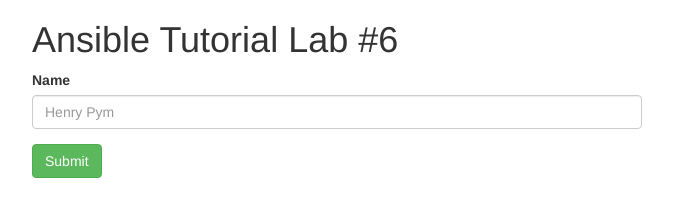
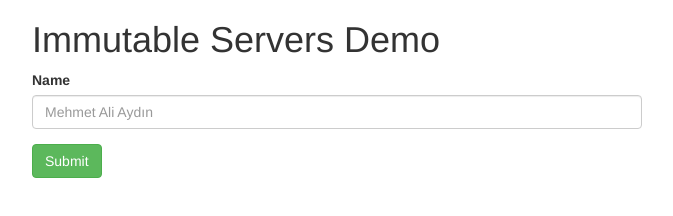
Before and after one commit to maaydin/immutable-servers-demo, a plain HTML site: page frontend/index.html in a window 1280 px wide. Shown: the whole page, without its empty margins (303-976 px from the left). Drawn offline with nearby package versions, Linux system fonts and the light colour scheme.

Commit message:
Title and header updated

```diff
--- a/frontend/index.html
+++ b/frontend/index.html
@@ -1,7 +1,7 @@
 <!doctype html>
 <html>
 <head>
-    <title>Ansible Tutorial Lab #6</title>
+    <title>Immutable Servers Demo</title>
     <link rel="stylesheet" href="https://maxcdn.bootstrapcdn.com/bootstrap/3.0.3/css/bootstrap.min.css"> <!-- load bootstrap via CDN -->
     <script src="https://code.jquery.com/jquery-2.2.4.min.js"></script> <!-- load jquery via CDN -->
     <script>
@@ -44,7 +44,7 @@
 <body>
 <div class="col-sm-6 col-sm-offset-3">
 
-    <h1>Ansible Tutorial Lab #6</h1>
+    <h1>Immutable Servers Demo</h1>
 
     <!-- OUR FORM -->
     <form action="/greeting?name=" method="GET">
@@ -52,7 +52,7 @@
         <!-- NAME -->
         <div id="name-group" class="form-group">
             <label for="name">Name</label>
-            <input type="text" class="form-control" name="name" placeholder="Henry Pym">
+            <input type="text" class="form-control" name="name" placeholder="Mehmet Ali Aydın">
             <!-- errors will go here -->
         </div>
 
```
